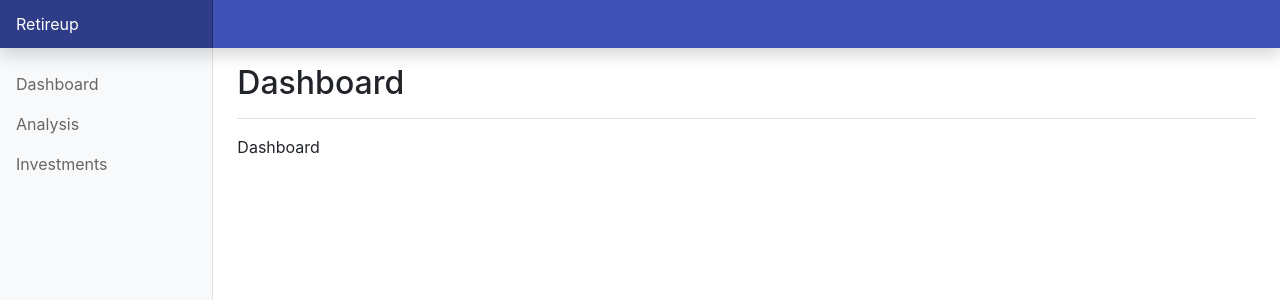
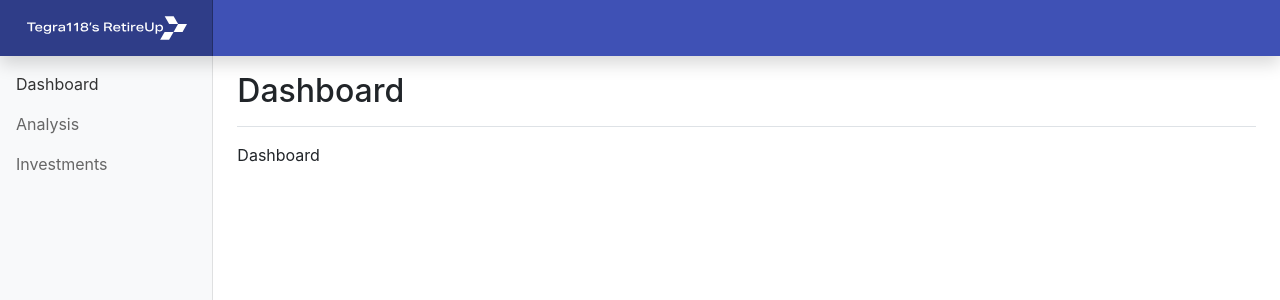
Before and after one commit to retireupinc/retireup-sample-api-app, a React (Create React App) app: page / in a window 1280 px wide. Shown: the top 300 px of the page. Built offline with nearby package versions, Linux system fonts and the light colour scheme.

Commit message:
Added logo

```diff
--- a/src/common/Header.js
+++ b/src/common/Header.js
@@ -1,6 +1,7 @@
 import { Link, useLocation } from "react-router-dom";
 import { Navbar, Nav } from "react-bootstrap";
 import routes from "../routes";
+import { ReactComponent as Logo } from "../assets/logo_t118_RU_160x32_white.svg";
 
 function Header() {
   const { pathname } = useLocation();
@@ -13,8 +14,12 @@ function Header() {
       collapseOnSelect
       expand="md"
     >
-      <Navbar.Brand as={Link} to="/" className="col-md-3 col-lg-2 mr-0 px-3">
-        Retireup
+      <Navbar.Brand
+        as={Link}
+        to="/"
+        className="col-md-3 col-lg-2 mr-0 px-3 text-center"
+      >
+        <Logo width="160" height="32" />
       </Navbar.Brand>
       <Navbar.Toggle
         aria-controls="sidebarMenu"
--- a/src/index.scss
+++ b/src/index.scss
@@ -11,7 +11,7 @@
   left: 0;
   z-index: 100; /* Behind the navbar */
   padding: 48px 0 0; /* Height of navbar */
-  box-shadow: inset -1px 0 0 rgba(0, 0, 0, .1);
+  box-shadow: inset -1px 0 0 rgba(0, 0, 0, 0.1);
 }
 
 @media (max-width: 767.98px) {
@@ -24,7 +24,7 @@
   position: relative;
   top: 0;
   height: calc(100vh - 48px);
-  padding-top: .5rem;
+  padding-top: 0.5rem;
   overflow-x: hidden;
   overflow-y: auto; /* Scrollable contents if viewport is shorter than content. */
 }
@@ -43,18 +43,22 @@
   }
 }
 
+.sidebar .nav-link.active {
+  color: #333;
+}
+
 /*
  * Navbar
  */
 .navbar-brand {
-  padding-top: .75rem;
-  padding-bottom: .75rem;
+  padding-top: 0.75rem;
+  padding-bottom: 0.75rem;
   font-size: 1rem;
-  background-color: rgba(0, 0, 0, .25);
-  box-shadow: inset -1px 0 0 rgba(0, 0, 0, .25);
+  background-color: rgba(0, 0, 0, 0.25);
+  box-shadow: inset -1px 0 0 rgba(0, 0, 0, 0.25);
 }
 
 .navbar .navbar-toggler {
-  top: .25rem;
+  top: 0.25rem;
   right: 1rem;
 }
```
Also changed, not shown: src/assets/logo_t118_RU_160x32_white.svg (added).
